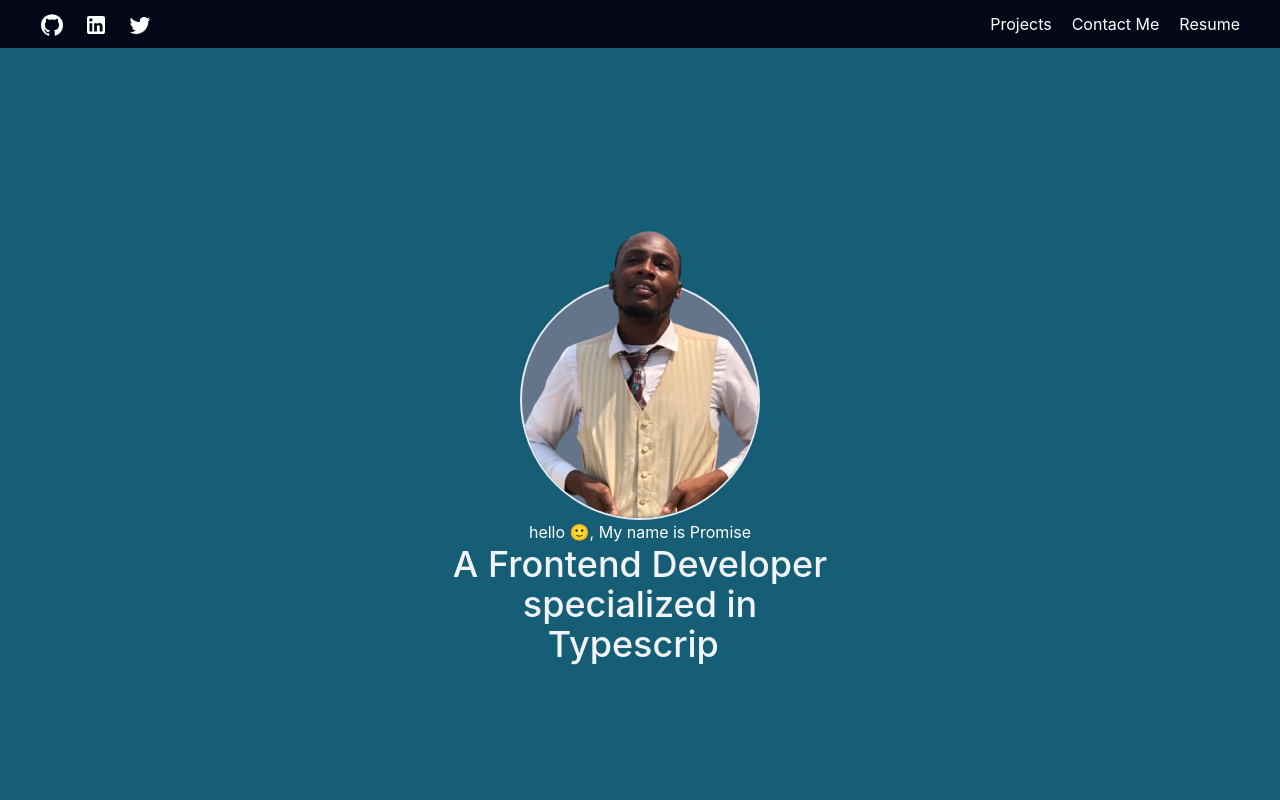
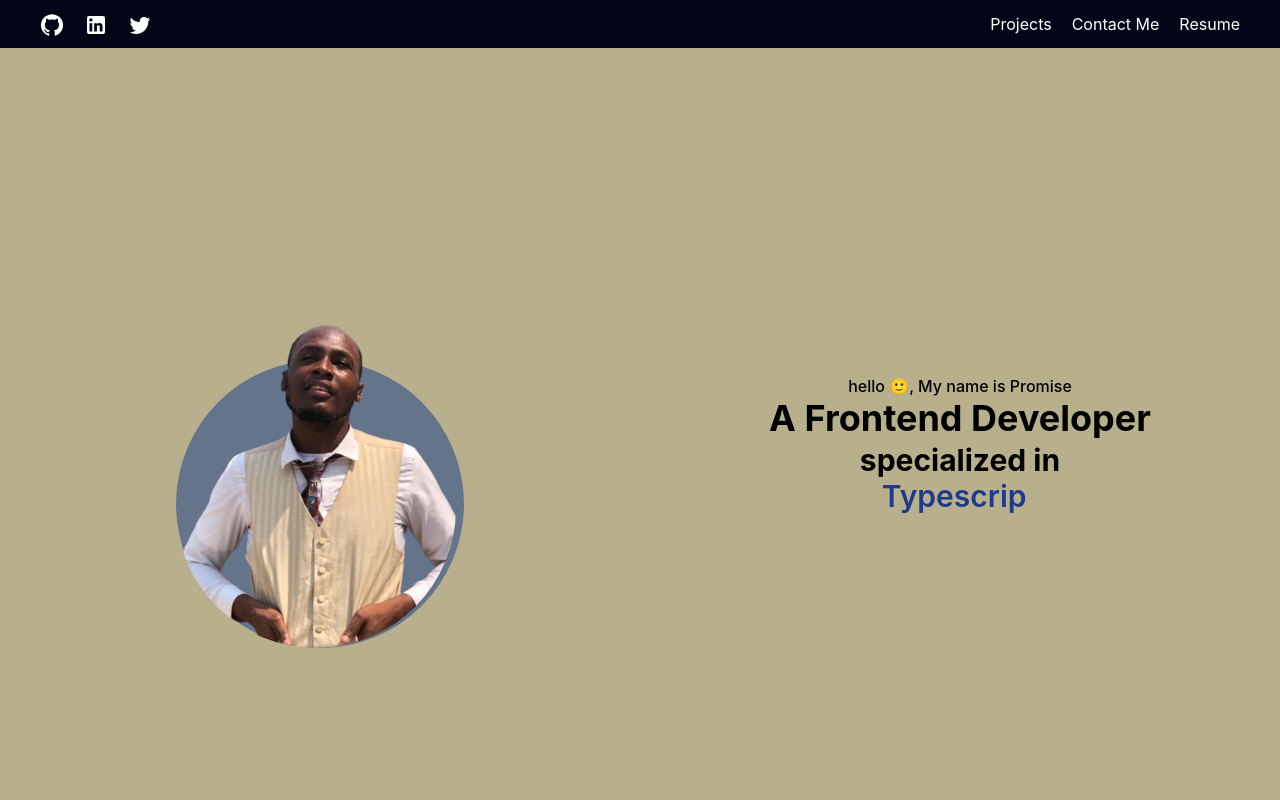
Before and after one commit to Reverrd/portfolio2, a React (Vite) app: page / in a window 1280 px wide. Shown: the top 800 px of the page. Built offline with nearby package versions, Linux system fonts and the light colour scheme.

Commit message:
addition of success message in forms

```diff
--- a/package.json
+++ b/package.json
@@ -15,6 +15,7 @@
     "@emotion/styled": "^11.11.0",
     "@mui/icons-material": "^5.15.10",
     "@mui/material": "^5.15.10",
+    "axios": "^1.6.7",
     "formik": "^2.4.5",
     "framer-motion": "^11.0.5",
     "react": "^18.2.0",
--- a/src/App.jsx
+++ b/src/App.jsx
@@ -31,9 +31,7 @@ function App() {
       <div>
       <Body />
       </div>
-      <div id="contactSection">
-        <ContactSection />
-      </div>
+
 
       <Footer  />
       <ChakraProvider/>
--- a/src/components/body/body/Body.jsx
+++ b/src/components/body/body/Body.jsx
@@ -1,14 +1,18 @@
 
 import Hero from "./Hero";
 import ProjectSection from "../project/ProjectSection";
-
-
+import ContactSection from "../contactSection/ContactSection";
+import './body.scss'
 export default function Body() {
   return (
     <>
+      <div className="body">
       <Hero />
       <ProjectSection />
-
+      <div id="contactSection">
+        <ContactSection />
+      </div>
+      </div>
     </>
   )
 }
--- a/src/components/body/body/Hero.jsx
+++ b/src/components/body/body/Hero.jsx
@@ -30,20 +30,21 @@ export default function Hero() {
   }
   return (
     <>
-    <div id="home" className="h-screen w-full bg-cyan-800 flex items-center justify-center relative">
-    <div className="w-3/4  flex flex-col items-center ">
-      <div className="container flex items-end justify-center relative  w-72 h-72 ">
-        <div className="box border-2 w-60 h-60 rounded-rounded-circle bg-slate-500 absolute bottom-0   ">
+    <div id="home" className="h-screen w-full  flex items-center justify-center relative">
+    <div className=" flex xxs:flex-col md:flex-row items-center w-full h-full ">
+      <div className="leftPart flex relative w-full h-full items-center justify-center xxs:justify-center xxs:pt-40">
+        <div className="box w-72 h-72 rounded-rounded-circle bg-slate-500 absolute">
         <div className="image  ">
             <img className='absolute bottom-0 '  src="./assets/Myself.jpg" alt="" />
         </div>
         </div>
       </div>
-        <div className='text-white'>
+      <div className='rightPart flex flex-col items-center xxs:pt-10 xxs:justify-center'>
+        <div className='text-black font-medium'>
           hello 🙂, My name is Promise
         </div>
-        <div  className='text-slate-100 text-4xl xsm:text-xl font-medium text-center  '>
-            A Frontend Developer<br/> specialized in <span ><Typewriter
+        <div  className='text-black md:text-4xl xxs:text-3xl font-bold text-center   '>
+            A Frontend Developer<br/><span className='md:text-3xl xxs:text-2xl'> specialized in</span> <span className='font-semibold text-blue-900 md:text-3xl xxs:text-2xl' ><Typewriter
             options={{
               strings:["JavaScript","Typescript", "React js", "Next js","SCSS", "TailwindCSS"],
               autoStart:true,
@@ -51,6 +52,7 @@ export default function Hero() {
               delay:80
             }}
             /> </span>
+        </div>
         </div>
     </div>
     {isScrolled &&(
--- a/src/components/body/body/body.scss
+++ b/src/components/body/body/body.scss
@@ -1,16 +1,22 @@
+
+
+#home{
+   background-color: rgb(184, 176, 140);
+   height: calc(100vh - 48px);
+
+}
+
 .image{
 
     img{
-        width: 240px;
-        height: 320px;
+        width: 280px;
+        height: 360px;
      border-radius: 0 0 100vw 100vw;
     object-fit: cover;
     // filter: grayscale(1);
     }
 }
-#scrollText{
-    animation: scroll 10s linear infinite;
-}
+
 @keyframes scroll {
     0%{
         transform: translateY(0);
@@ -19,3 +25,9 @@
         transform: translateY(-100%);
     }
 }
+.leftPart{
+    flex: 0.5;
+}
+.rightPart{
+    flex: 0.5;
+}
--- a/src/components/body/contactSection/ContactSection.jsx
+++ b/src/components/body/contactSection/ContactSection.jsx
@@ -2,29 +2,51 @@
 
 
 import Validate from "./Validate"
-import { useFormik } from "formik"
+
+
+import { useState } from "react";
+
 export default function ContactSection() {
+  const [errors, setErrors] = useState({})
+  const [email, setEmail] = useState('')
+  const [name, setName] = useState('')
+  const [enquiry, setEnquiry] = useState(undefined)
+  const [message, setMessage] = useState('')
 
-  const formik = useFormik({
-    initialValues: {
-      name: '',
-      email: '',
-      message: '',
-      enquiry: undefined,
-    },
-    validate: Validate,
-    onSubmit: values =>{
-      console.log(JSON.stringify(values,null,2));
-      formik.resetForm()
-    }
-  })
+  const [verified, setVerified] = useState(false);
+
+
+
+  const handleValidation = ()=>{
+    const validationErrors = Validate({name, email, enquiry, message})
+    setErrors(validationErrors);
+    // return Object.keys(validationErrors).length === 0;
+  }
+
+      const handleSubmit = (e)=>{
+          e.preventDefault();
+          const isValid = handleValidation();
+          if(!isValid)  {setVerified(true)
+
+          setName('');
+          setEmail('');
+          setEnquiry(undefined);
+          setMessage('');
+
+
+
+      }};
+
+
+
+
   return (
     <div id="contact" className="bg-indigo-800 h-auto text-white static top-10">
       <div id="contactWrapper" className="py-11 px-14">
       <h1 className="font-bold text-2xl text-white">Contact Me</h1>
 
       <div id="formWrapper" className=" flex  pt-9 justify-center px-28">
-      <form onSubmit={formik.handleSubmit} className="w-11/12 lg:w-8/12 xs:w-screen">
+      <form onSubmit={handleSubmit} className="w-11/12 lg:w-8/12 xs:w-screen">
         <div className="flex flex-col pb-3 ">
         <label htmlFor="name">Name</label>
         <input
@@ -32,10 +54,10 @@ export default function ContactSection() {
 
         type="text"
         name="name"
-        onChange={formik.handleChange}
-        value={formik.values.name} />
-        {formik.errors.name && (
-          <div className="text-red-500">{formik.errors.name}</div>
+        onChange={(e)=>setName(e.target.value)}
+        value={name} />
+        {errors.name && (
+          <div className="text-red-500">{errors.name}</div>
         )}
         </div>
         <div className="flex flex-col pb-3">
@@ -44,10 +66,10 @@ export default function ContactSection() {
         className="px-1 bg-transparent border rounded-md py-1 "
         type="text"
         name="email"
-        onChange={formik.handleChange}
-        value={formik.values.email} />
-        {formik.errors.email && (
-          <div className="text-red-500">{formik.errors.email}</div>
+        onChange={(e)=>setEmail(e.target.value)}
+        value={email} />
+        {errors.email && (
+          <div className="text-red-500">{errors.email}</div>
         )}
         </div>
         <div className="flex flex-col pb-3">
@@ -56,15 +78,15 @@ export default function ContactSection() {
           className="px-1 bg-transparent border rounded-md py-1 "
           name="enquiry"
           id="enquiry"
-          onChange={formik.handleChange}
-          value={formik.values.enquiry}
+          onChange={e=>setEnquiry(e.target.value)}
+          value={enquiry}
           >
             <option className="text-black" value="freelance">Freelance project proposal</option>
             <option className="text-black" value="part-time">Part time Employment</option>
             <option className="text-black" value="full time">Full time Employment</option>
           </select>
-          {formik.errors.email && (
-            <div className="text-red-500">{formik.errors.enquiry}</div>
+          {errors.enquiry && (
+            <div className="text-red-500">{errors.enquiry}</div>
           )}
         </div>
         <div className="flex flex-col rounded-md pb-3">
@@ -75,15 +97,20 @@ export default function ContactSection() {
           id="message"
           cols="30"
           rows="5"
-          value={formik.values.message}
-          onChange={formik.handleChange}/>
-          {formik.errors.message && (
-            <div className="text-red-500">{formik.errors.message}</div>
+          value={message}
+          onChange={e=>setMessage(e.target.value)}/>
+          {errors.message && (
+            <div className="text-red-500">{errors.message}</div>
           )}
         </div>
+
         <div className="flex justify-center">
         <button className="py-1  bg-purple-600 border rounded-md w-full" type="submit">Submit</button>
+
         </div>
+        {verified && (
+              <div className="text-green-500">Thank you for your application. I will get back to you shortly.</div>
+            )}
       </form>
       </div>
       </div>
--- a/tailwind.config.js
+++ b/tailwind.config.js
@@ -19,8 +19,8 @@ export default {
       },
       screens:{
         'xxs': '160px',
-        'xs': '320px',
-        'xsm': {'max':'390px'}
+        'xs': '320px'
+
       },
       flex: {
         '2': '2 2 0%'
```
Also changed, not shown: src/components/body/project/project.scss (line endings or trailing spaces), 1 other file (tests, documents, lock files or other folders).
